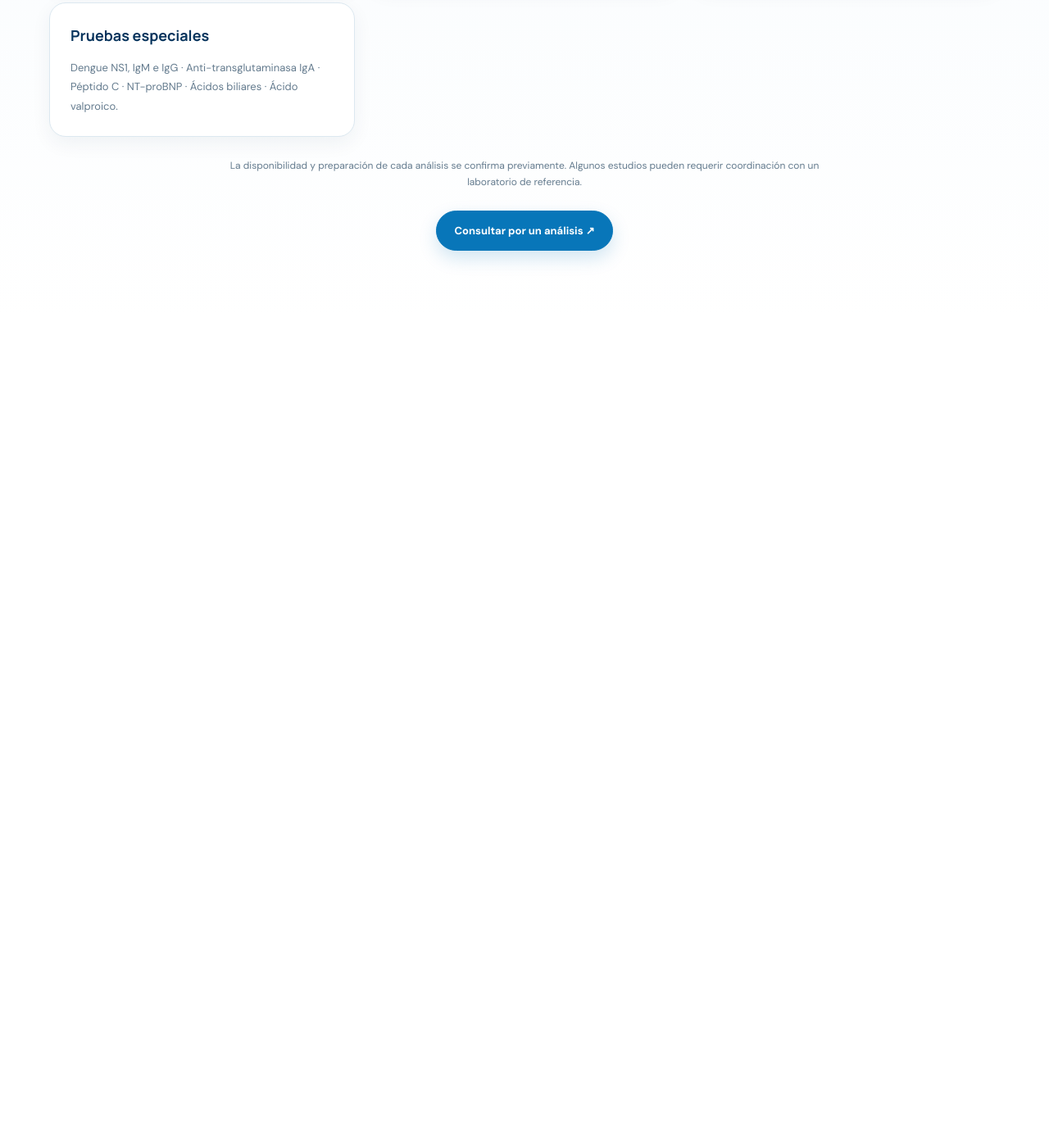
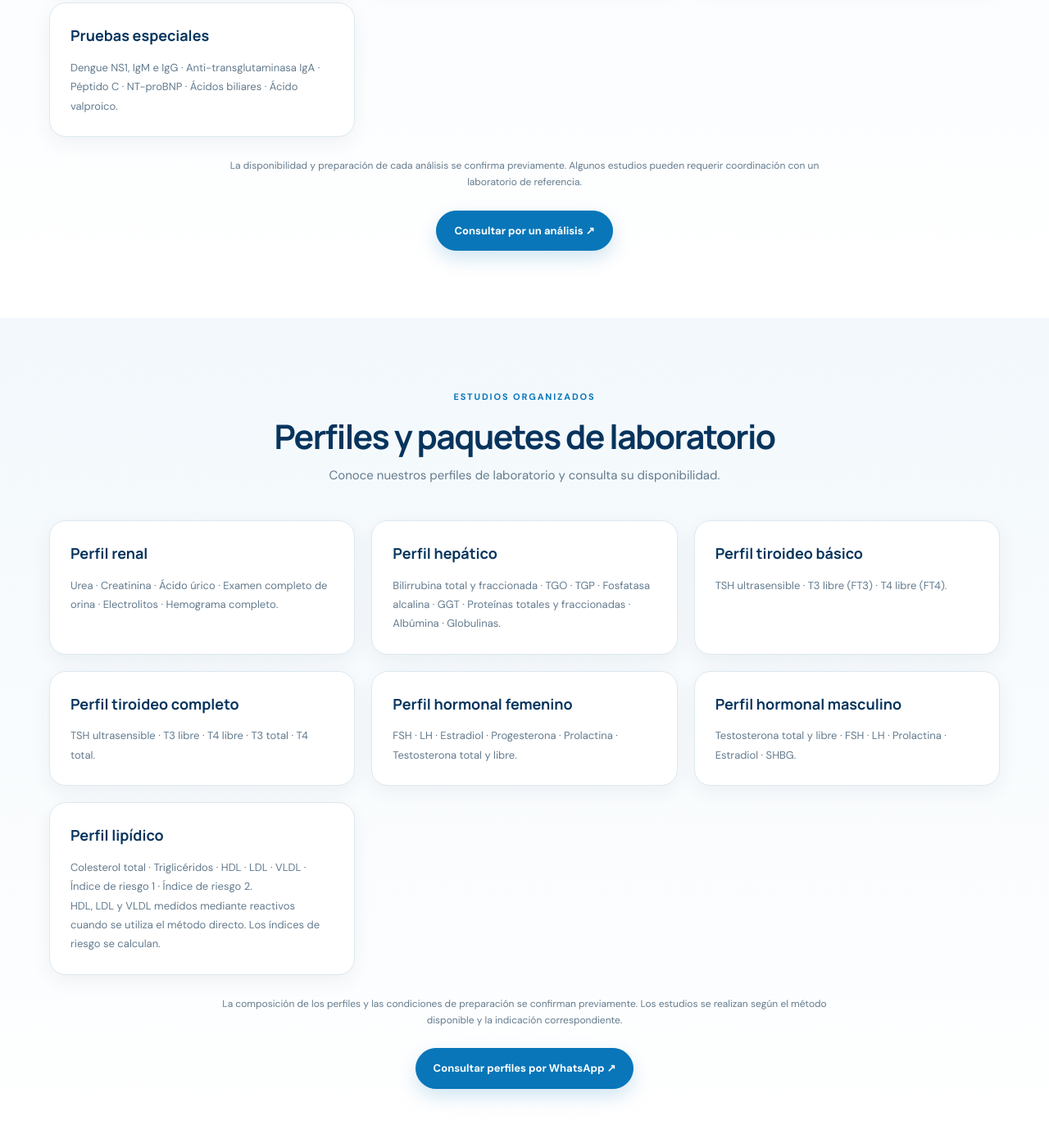
Before and after one commit to victor1896/hc-diagnostic-web, a plain HTML site: page index.html in a window 1280 px wide. Shown: the part 5932-7316 px from the top of the page at 82% size. Before the commit the page ends 6320 px from the top, so only its background shows below. Drawn offline with Linux system fonts and the light colour scheme.

Commit message:
Add laboratory profiles section to index.html

```diff
--- a/index.html
+++ b/index.html
@@ -742,5 +742,72 @@
   </div>
 </section>
 
+<section class="catalog" id="perfiles">
+  <div class="container">
+
+    <div class="section-head">
+      <div class="eyebrow">Estudios organizados</div>
+      <h2>Perfiles y paquetes de laboratorio</h2>
+      <p>Conoce nuestros perfiles de laboratorio y consulta su disponibilidad.</p>
+    </div>
+
+    <div class="catalog-grid">
+
+      <article class="catalog-card">
+        <h3>Perfil renal</h3>
+        <p>Urea · Creatinina · Ácido úrico · Examen completo de orina · Electrolitos · Hemograma completo.</p>
+      </article>
+
+      <article class="catalog-card">
+        <h3>Perfil hepático</h3>
+        <p>Bilirrubina total y fraccionada · TGO · TGP · Fosfatasa alcalina · GGT · Proteínas totales y fraccionadas · Albúmina · Globulinas.</p>
+      </article>
+
+      <article class="catalog-card">
+        <h3>Perfil tiroideo básico</h3>
+        <p>TSH ultrasensible · T3 libre (FT3) · T4 libre (FT4).</p>
+      </article>
+
+      <article class="catalog-card">
+        <h3>Perfil tiroideo completo</h3>
+        <p>TSH ultrasensible · T3 libre · T4 libre · T3 total · T4 total.</p>
+      </article>
+
+      <article class="catalog-card">
+        <h3>Perfil hormonal femenino</h3>
+        <p>FSH · LH · Estradiol · Progesterona · Prolactina · Testosterona total y libre.</p>
+      </article>
+
+      <article class="catalog-card">
+        <h3>Perfil hormonal masculino</h3>
+        <p>Testosterona total y libre · FSH · LH · Prolactina · Estradiol · SHBG.</p>
+      </article>
+
+      <article class="catalog-card">
+        <h3>Perfil lipídico</h3>
+        <p>Colesterol total · Triglicéridos · HDL · LDL · VLDL · Índice de riesgo 1 · Índice de riesgo 2.</p>
+        <p>HDL, LDL y VLDL medidos mediante reactivos cuando se utiliza el método directo. Los índices de riesgo se calculan.</p>
+      </article>
+
+    </div>
+
+    <p class="catalog-note">
+      La composición de los perfiles y las condiciones de preparación
+      se confirman previamente. Los estudios se realizan según el método
+      disponible y la indicación correspondiente.
+    </p>
+
+    <div class="catalog-action">
+      <a class="button"
+         href="https://wa.me/51975250738?text=Hola%2C%20deseo%20consultar%20por%20los%20perfiles%20de%20laboratorio."
+         target="_blank" rel="noopener">
+        Consultar perfiles por WhatsApp ↗
+      </a>
+    </div>
+
+  </div>
+</section>
+
+
 </body>
 </html>
```
